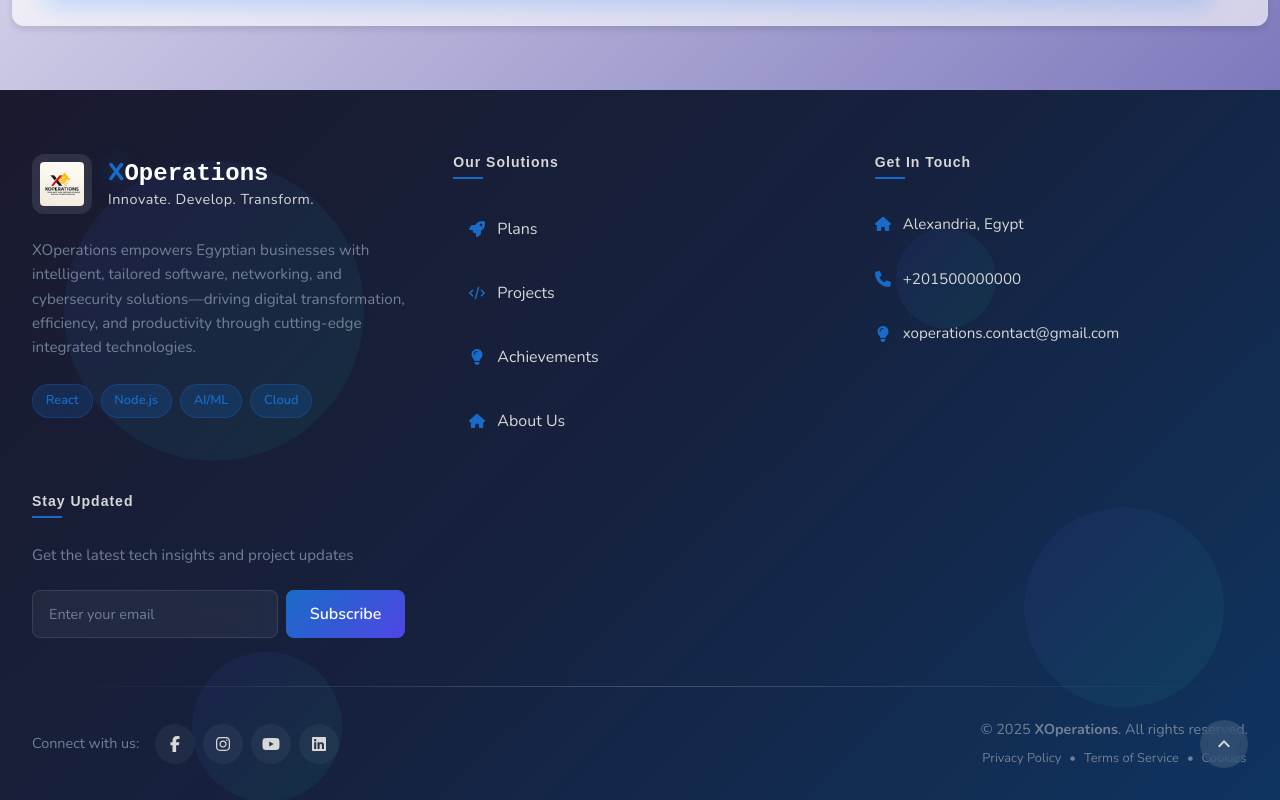
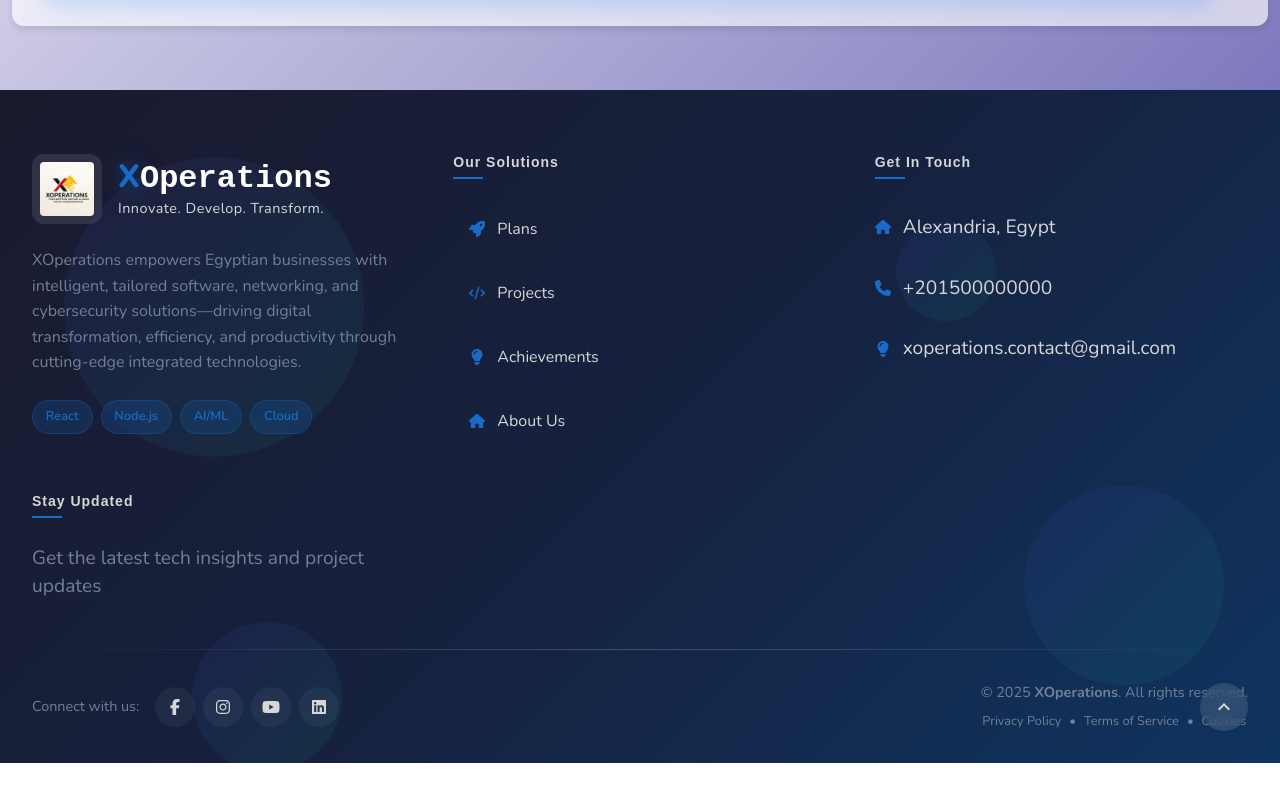
Before and after one commit to ahmedmedhat-se/xoperations, a React (Vite) app: page /about in a window 1280 px wide. Shown: the part 857-1657 px from the top of the page. After the commit the page ends 1620 px from the top, so only its background shows below. Built offline with nearby package versions, Linux system fonts and the light colour scheme.

Commit message:
Fix base path for Vercel

```diff
--- a/src/components/layouts/Footer.jsx
+++ b/src/components/layouts/Footer.jsx
@@ -74,10 +74,10 @@
   ];
 
   const featureLinks = [
-    { to: "/xoperations/plans", icon: faRocket, text: "Plans", delay: 100 },
-    { to: "/xoperations/projects-showcase", icon: faCode, text: "Projects", delay: 200 },
-    { to: "/xoperations/achievements-gallery", icon: faLightbulb, text: "Achievements", delay: 300 },
-    { to: "/xoperations/about", icon: faHome, text: "About Us", delay: 400 },
+    { to: "/plans", icon: faRocket, text: "Plans", delay: 100 },
+    { to: "/projects-showcase", icon: faCode, text: "Projects", delay: 200 },
+    { to: "/achievements-gallery", icon: faLightbulb, text: "Achievements", delay: 300 },
+    { to: "/about", icon: faHome, text: "About Us", delay: 400 },
   ];
 
   return (
@@ -159,17 +159,6 @@
             <div className="footer-section newsletter-section">
               <h4 className="section-title">Stay Updated</h4>
               <p className="newsletter-text">Get the latest tech insights and project updates</p>
-              <div className="newsletter-form">
-                <input
-                  type="email"
-                  placeholder="Enter your email"
-                  className="newsletter-input"
-                  aria-label="Email for newsletter"
-                />
-                <button className="newsletter-btn" aria-label="Subscribe to newsletter">
-                  Subscribe
-                </button>
-              </div>
             </div>
           </div>
 
--- a/src/components/layouts/Header.jsx
+++ b/src/components/layouts/Header.jsx
@@ -17,16 +17,16 @@
     }, []);
 
     const routes = [
-        { path: "/xoperations/plans", name: "Plans" },
-        { path: "/xoperations/projects-showcase", name: "Projects" },
-        { path: "/xoperations/achievements-gallery", name: "Achievements" },
-        { path: "/xoperations/team-gallery", name: "Team" },
+        { path: "/plans", name: "Plans" },
+        { path: "/projects-showcase", name: "Projects" },
+        { path: "/achievements-gallery", name: "Achievements" },
+        { path: "/team-gallery", name: "Team" },
     ];
 
     return (
         <nav className={`navbar navbar-expand-lg p-3 shadow-sm fixed-top header-nav ${scrolled ? "scrolled" : ""}`}>
             <div className="container">
-                <Link className="navbar-brand" to="/xoperations">
+                <Link className="navbar-brand" to="/">
                     <strong><span style={{ color: "#186cc7" }}>X</span>Operations</strong>
                 </Link>
                 <button
--- a/src/index.css
+++ b/src/index.css
@@ -333,8 +333,8 @@
 }
 
 .brand-logo {
-  width: 60px;
-  height: 60px;
+  width: 70px;
+  height: 70px;
   border-radius: 12px;
   object-fit: contain;
   background: rgba(255, 255, 255, 0.1);
@@ -349,7 +349,7 @@
 
 .brand-name {
   font-family: 'Orbitron', monospace;
-  font-size: 1.5rem;
+  font-size: 2rem;
   font-weight: 800;
   color: white;
   margin: 0;
@@ -368,9 +368,9 @@
 }
 
 .company-description {
-  color: var(--text-light, #b4b4b4);
+  color: var(--text-light, #ffffff);
   line-height: 1.6;
-  font-size: 0.95rem;
+  font-size: 1rem;
   margin: 0;
 }
 
@@ -471,7 +471,7 @@
 .contact-text, .contact-link {
   color: var(--text-lighter, #d7d7d7);
   text-decoration: none;
-  font-size: 0.95rem;
+  font-size: 1.2rem;
   transition: color 0.3s ease;
 }
 
@@ -487,54 +487,8 @@
 
 .newsletter-text {
   color: var(--text-light, #b4b4b4);
-  font-size: 0.95rem;
+  font-size: 1.2rem;
   margin: 0;
-}
-
-.newsletter-form {
-  display: flex;
-  gap: 0.5rem;
-  flex-wrap: wrap;
-}
-
-.newsletter-input {
-  flex: 1;
-  min-width: 200px;
-  padding: 0.75rem 1rem;
-  border: 1px solid rgba(255, 255, 255, 0.1);
-  border-radius: 8px;
-  background: rgba(255, 255, 255, 0.05);
-  color: white;
-  font-size: 0.9rem;
-  backdrop-filter: blur(10px);
-  transition: all 0.3s ease;
-}
-
-.newsletter-input:focus {
-  outline: none;
-  border-color: var(--brand-color, #186cc7);
-  box-shadow: 0 0 0 2px rgba(24, 108, 199, 0.2);
-}
-
-.newsletter-input::placeholder {
-  color: var(--text-light, #b4b4b4);
-}
-
-.newsletter-btn {
-  padding: 0.75rem 1.5rem;
-  background: linear-gradient(135deg, var(--brand-color, #186cc7), #4f46e5);
-  color: white;
-  border: none;
-  border-radius: 8px;
-  font-weight: 600;
-  cursor: pointer;
-  transition: all 0.3s ease;
-  white-space: nowrap;
-}
-
-.newsletter-btn:hover {
-  transform: translateY(-2px);
-  box-shadow: 0 8px 20px rgba(24, 108, 199, 0.3);
 }
 
 .footer-bottom {
```
